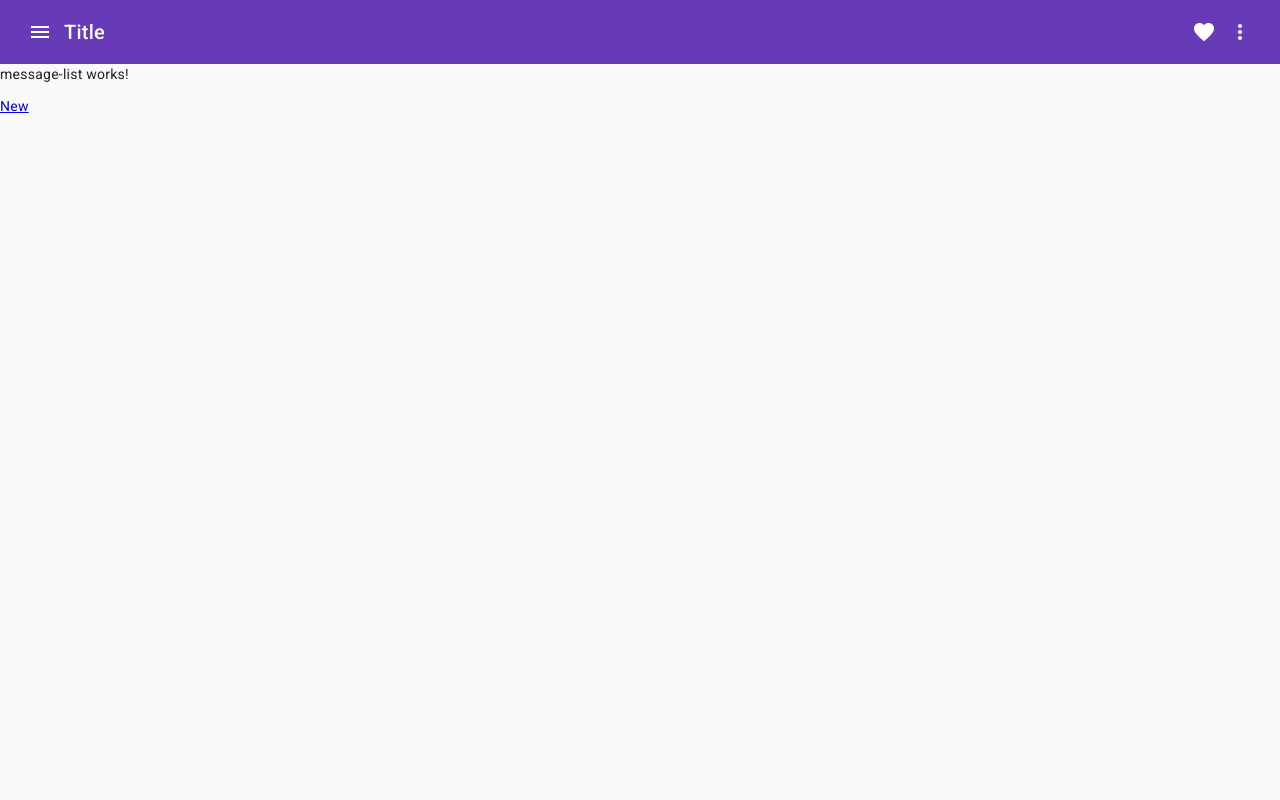
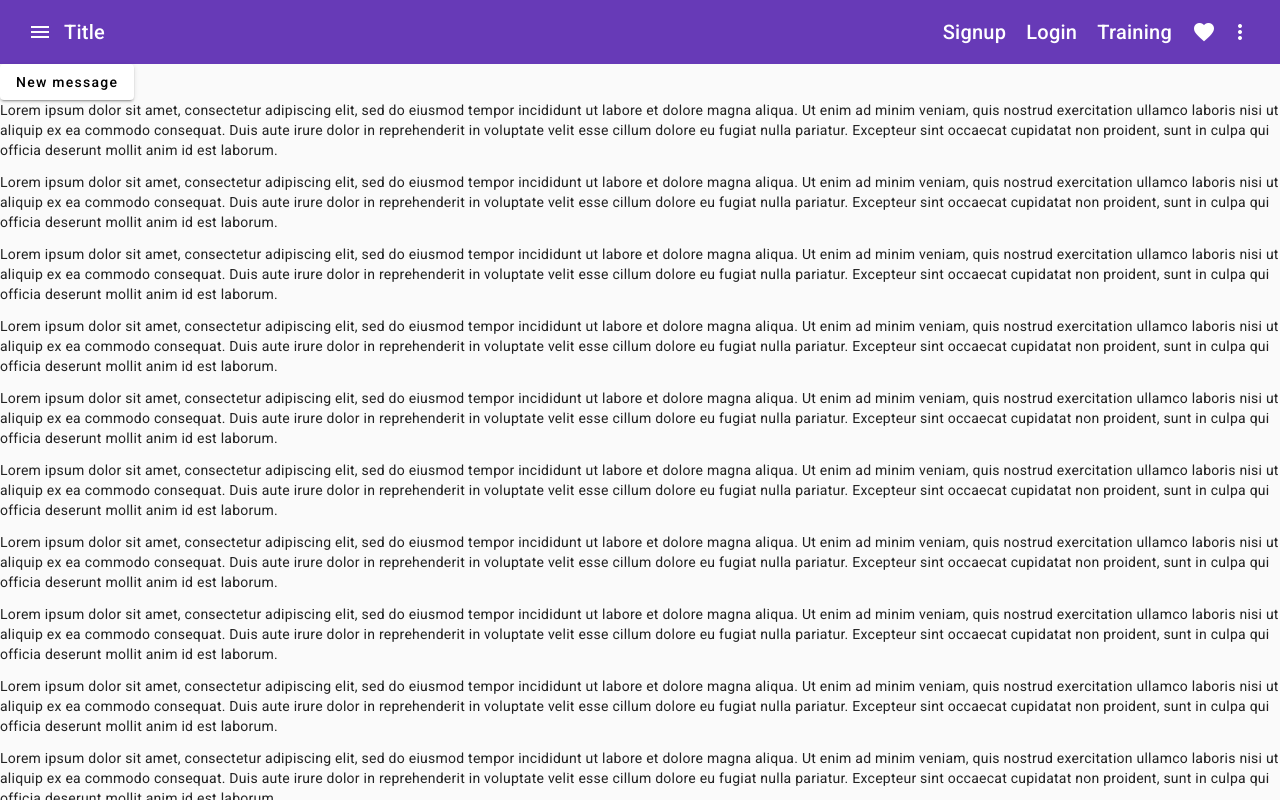
Before and after one commit to TraianAlex/ang-material, an Angular app: page /messages in a window 1280 px wide. Built offline with nearby package versions, Linux system fonts and the light colour scheme.

Commit message:
links, data, nav

```diff
--- a/src/app/app-routing.module.ts
+++ b/src/app/app-routing.module.ts
@@ -6,7 +6,7 @@ import { SignupComponent } from './auth/signup/signup.component';
 import { TrainingComponent } from './training/training.component';
 
 const routes: Routes = [
-  { path: '', redirectTo: '', pathMatch: 'full' },
+  { path: '', redirectTo: 'messages', pathMatch: 'full' },
   { path: 'signup', component: SignupComponent },
   { path: 'login', component: LoginComponent },
   { path: 'training', component: TrainingComponent },
--- a/src/app/app.component.html
+++ b/src/app/app.component.html
@@ -1,18 +1,21 @@
 <mat-drawer-container class="container" autosize>
-  <mat-drawer #drawer class="sidenav">
+  <mat-drawer mode="side" #drawer class="sidenav">
     <button color="primary" mat-button routerLink="/customers">Customers</button>
     <button color="primary" mat-button routerLink="/orders">Orders</button>
     <button color="primary" mat-button routerLink="/messages">Messages</button>
   </mat-drawer>
-  <div class="sidenav-content">
+  <mat-drawer-content>
     <mat-toolbar color="primary">
       <mat-toolbar-row>
         <button mat-icon-button (click)="drawer.toggle()">
           <mat-icon>menu</mat-icon>
         </button>
-
-        <span>Title</span>
+        <span><a routerLink="/">Title</a></span>
         <span class="spacer"></span>
+        <span class="content"
+          ><a routerLink="/signup">Signup</a><a routerLink="/login">Login</a
+          ><a routerLink="/training">Training</a></span
+        >
         <mat-icon>favorite</mat-icon>
         <button mat-icon-button [matMenuTriggerFor]="menu">
           <mat-icon>more_vert</mat-icon>
@@ -35,5 +38,5 @@
     </mat-toolbar>
 
     <router-outlet></router-outlet>
-  </div>
+  </mat-drawer-content>
 </mat-drawer-container>
--- a/src/app/app.component.scss
+++ b/src/app/app.component.scss
@@ -23,3 +23,19 @@
 .spacer {
   flex: 1 1 auto;
 }
+
+a {
+  text-decoration: none;
+  color: #fff;
+}
+
+a:hover,
+a:active {
+  color: lightgray;
+}
+
+.content {
+  display: flex;
+  gap: 1em;
+  margin-right: 1em;
+}
--- a/src/app/auth/signup/signup.component.html
+++ b/src/app/auth/signup/signup.component.html
@@ -49,10 +49,12 @@
         </mat-form-field>
       </mat-grid-tile>
       <mat-grid-tile>
-        <mat-checkbox ngModel name="agree" required color="primary">Agree to Terms and Conditions.</mat-checkbox>
+        <mat-checkbox ngModel name="agree" required color="primary" style="margin-top: -40px"
+          >Agree to Terms and Conditions.</mat-checkbox
+        >
       </mat-grid-tile>
-      <mat-grid-tile>
-        <button type="submit" mat-raised-button color="primary">Submit</button>
+      <mat-grid-tile style="margin-top: -40px">
+        <button type="submit" mat-raised-button color="primary" [disabled]="f.invalid">Submit</button>
       </mat-grid-tile>
     </mat-grid-list>
   </form>
--- /dev/null
+++ b/src/app/data/content-data.ts
@@ -0,0 +1,9 @@
+export const fillerContent = Array.from(
+  { length: 50 },
+  () =>
+    `Lorem ipsum dolor sit amet, consectetur adipiscing elit, sed do eiusmod tempor incididunt ut
+     labore et dolore magna aliqua. Ut enim ad minim veniam, quis nostrud exercitation ullamco
+     laboris nisi ut aliquip ex ea commodo consequat. Duis aute irure dolor in reprehenderit in
+     voluptate velit esse cillum dolore eu fugiat nulla pariatur. Excepteur sint occaecat
+     cupidatat non proident, sunt in culpa qui officia deserunt mollit anim id est laborum.`
+);
--- a/src/app/messages/message-list/message-list.component.html
+++ b/src/app/messages/message-list/message-list.component.html
@@ -1,2 +1,2 @@
-<p>message-list works!</p>
-<div><a routerLink="/messages/new">New</a></div>
+<div><a mat-raised-button href="/messages/new" target="_self">New message</a></div>
+<p *ngFor="let content of contents">{{content}}</p>
--- a/src/app/messages/message-list/message-list.component.ts
+++ b/src/app/messages/message-list/message-list.component.ts
@@ -1,10 +1,16 @@
-import { Component } from '@angular/core';
+import { Component, OnInit } from '@angular/core';
+
+import { fillerContent } from './../../data/content-data';
 
 @Component({
   selector: 'app-message-list',
   templateUrl: './message-list.component.html',
-  styleUrls: ['./message-list.component.scss']
+  styleUrls: ['./message-list.component.scss'],
 })
-export class MessageListComponent {
+export class MessageListComponent implements OnInit {
+  contents!: string[];
 
+  ngOnInit(): void {
+    this.contents = fillerContent;
+  }
 }
--- a/src/app/orders/order-list/order-list.component.ts
+++ b/src/app/orders/order-list/order-list.component.ts
@@ -3,7 +3,7 @@ import { MatPaginator, PageEvent } from '@angular/material/paginator';
 import { MatSort } from '@angular/material/sort';
 import { MatTableDataSource } from '@angular/material/table';
 
-import { ELEMENT_DATA, OrderType } from './mock-data';
+import { ELEMENT_DATA, OrderType } from '../../data/mock-data';
 
 @Component({
   selector: 'app-order-list',
```
Also changed, not shown: src/app/data/mock-data.ts (renamed from src/app/orders/order-list/mock-data.ts).
